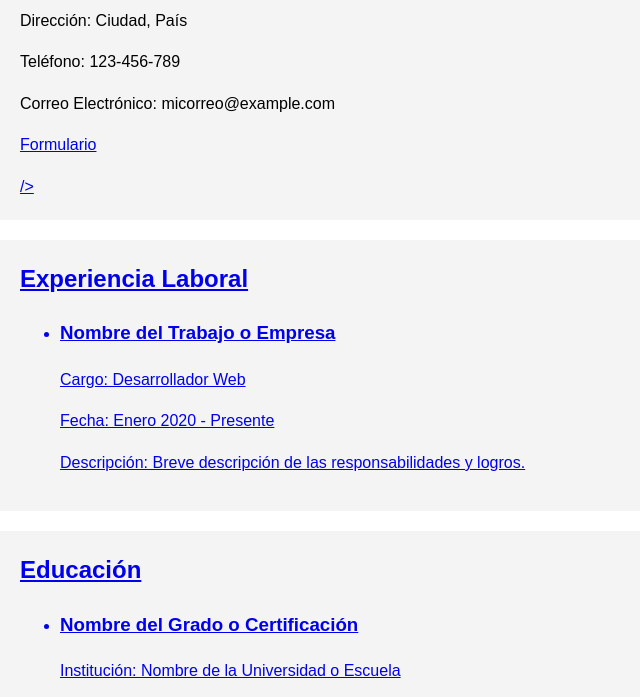
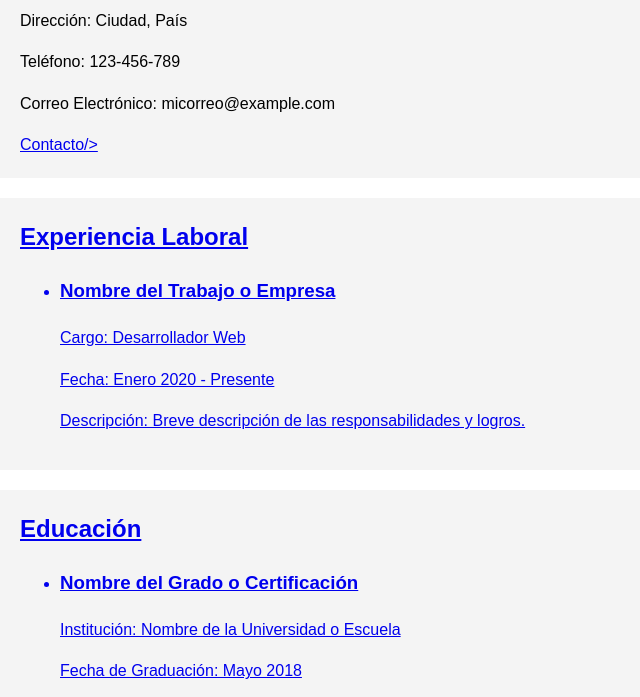
Before and after one commit to juanmartinguti/curriculum, a plain HTML site: page index.html in a window 1280 px wide. Shown: the part 85-782 px from the top of the page, without its empty margins (0-640 px from the left). Drawn offline with Linux system fonts and the light colour scheme.

Commit message:
Update index.html

```diff
--- a/index.html
+++ b/index.html
@@ -27,7 +27,7 @@
         <p>Dirección: Ciudad, País</p>
         <p>Teléfono: 123-456-789</p>
         <p>Correo Electrónico: micorreo@example.com</p>
-        <a href="contacto.html"<p>Formulario</p>/>
+        <a href="contacto.html">Contacto/>
     </header>
 
     <section>
```
